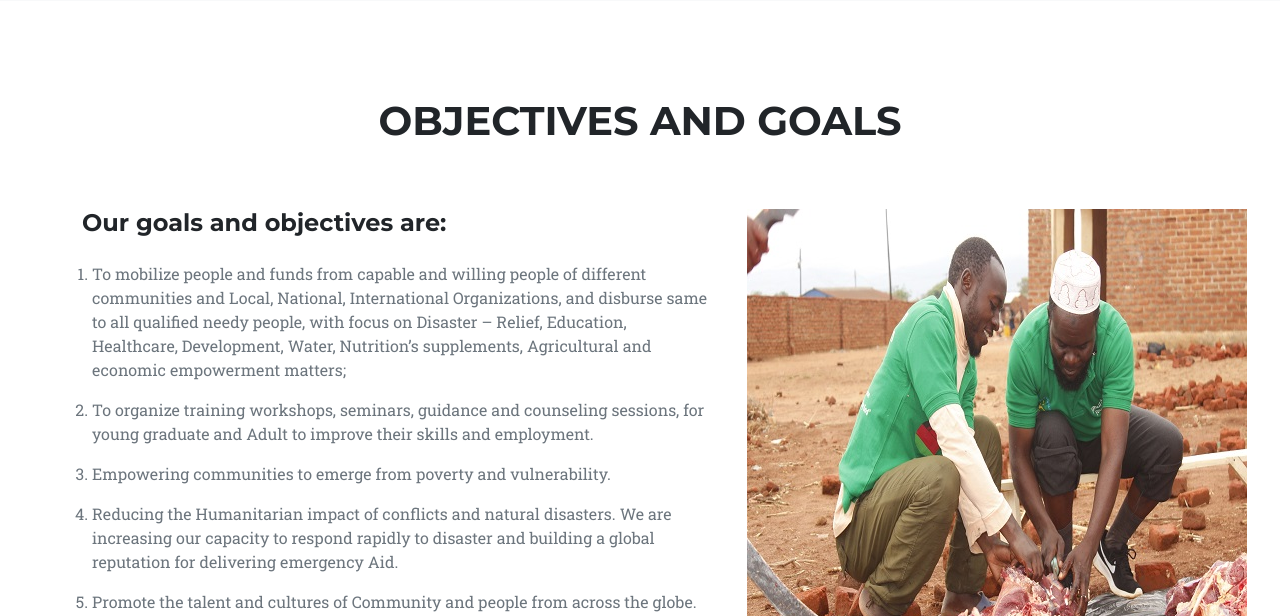
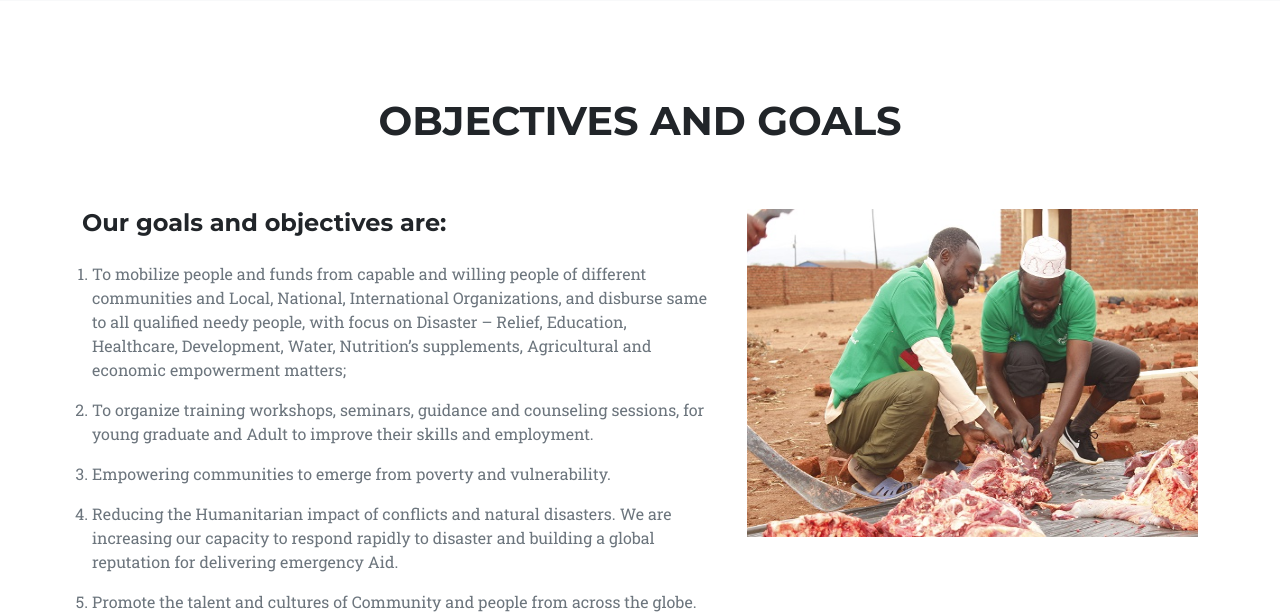
Before and after one commit to AmisiJospin/Ismael-Adrien-Foundation, a PHP site: page / in a window 1280 px wide. Shown: the part 5884-6500 px from the top of the page. Run offline with PHP 8.4, Linux system fonts and the light colour scheme; some libraries are stand-ins or nearby versions.

Commit message:
First updated version V1.0.0

```diff
--- a/index.php
+++ b/index.php
@@ -445,8 +445,8 @@
                             </li>
                         </ul>
                     </div>
-                    <div class="col-md-3">
-                        <img src="assets/img/team/22.JPG" alt="" srcset="">
+                    <div class="col-md-5">
+                        <img src="assets/img/team/22.JPG" alt="" srcset="" style="width: 100%; height: 70%;">
                     </div>
                 </div>
             </div>
```
